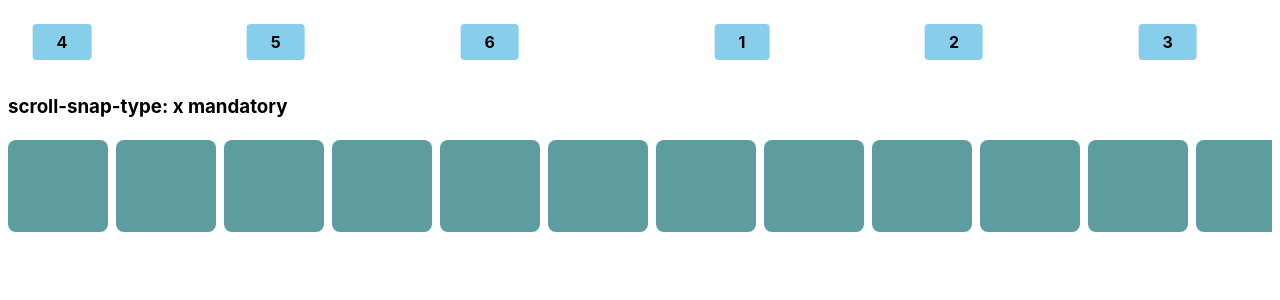
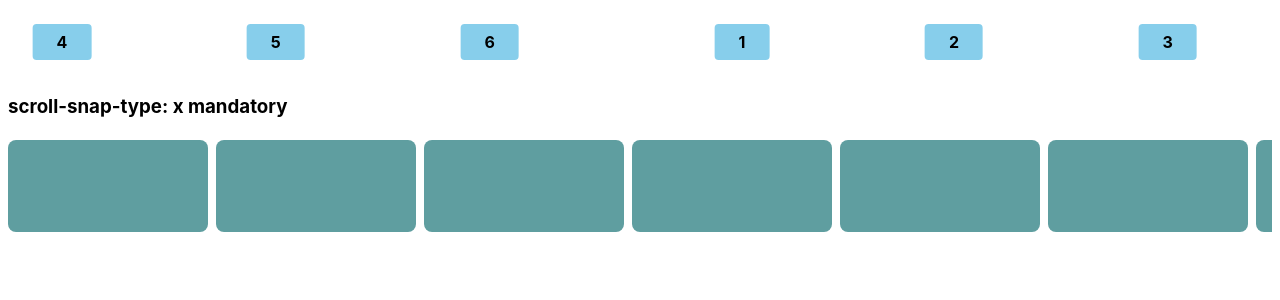
Before and after one commit to hwhong/play, a React (Create React App) app: page / in a window 1280 px wide. Shown: the top 300 px of the page. Built offline with nearby package versions, Linux system fonts and the light colour scheme.

Commit message:
better example

```diff
--- a/src/components/snap-scrolling/snap-scrolling.module.css
+++ b/src/components/snap-scrolling/snap-scrolling.module.css
@@ -12,7 +12,7 @@
 }
 
 .item {
-  padding: 6px 50px;
+  padding: 6px 100px;
   border-radius: 8px;
   background-color: cadetblue;
   scroll-snap-align: start;
```
